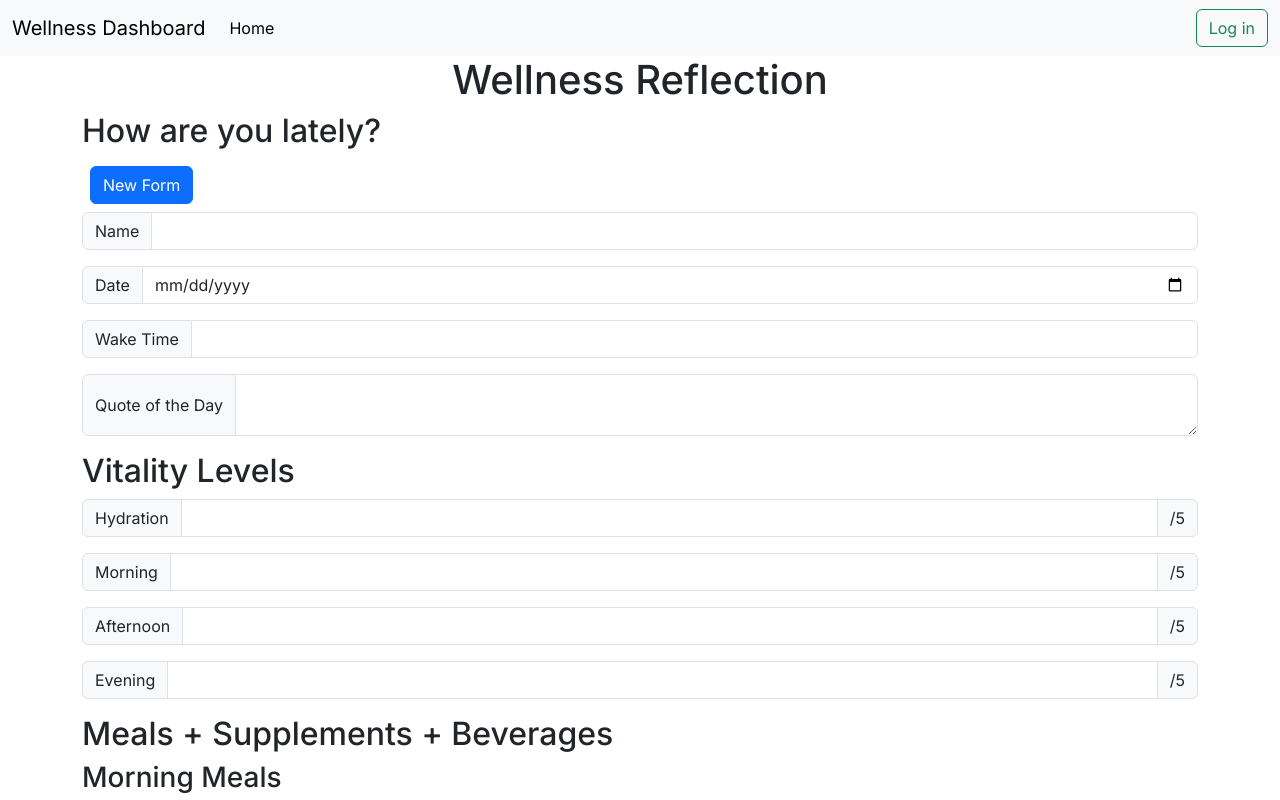
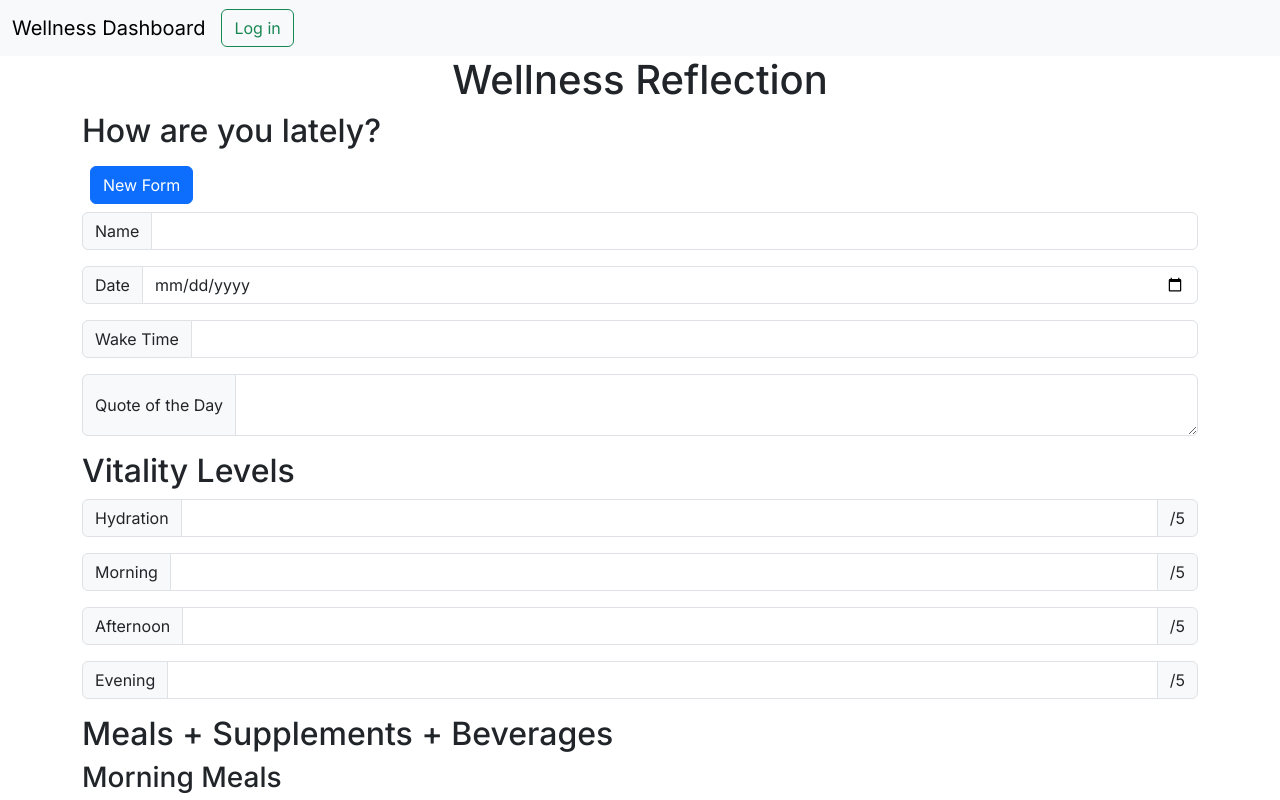
Before and after one commit to Crambeary/wellness_reflection, a Next.js app: page / in a window 1280 px wide. Shown: the top 800 px of the page. Built offline with nearby package versions, Linux system fonts and the light colour scheme; no server answers.

Commit message:
removed Home from Header nav

```diff
--- a/app/components/header.tsx
+++ b/app/components/header.tsx
@@ -17,11 +17,11 @@ export default async function Header() {
             <span className="navbar-toggler-icon"></span>
             </button>
             <div className="collapse navbar-collapse" id="navbarSupportedContent">
-            <ul className="navbar-nav me-auto mb-2 mb-lg-0">
+            {/* <ul className="navbar-nav me-auto mb-2 mb-lg-0">
                 <li className="nav-item">
-                    <a className="nav-link active" aria-current="page" href="#">Home</a>
+                    <a className="nav-link active" aria-current="page" href="#">kHome</a>
                 </li>
-            </ul>
+            </ul> */}
             {user ? (
                 <button onClick={logout} className="btn btn-outline-danger">Logout</button>
             ):
```
